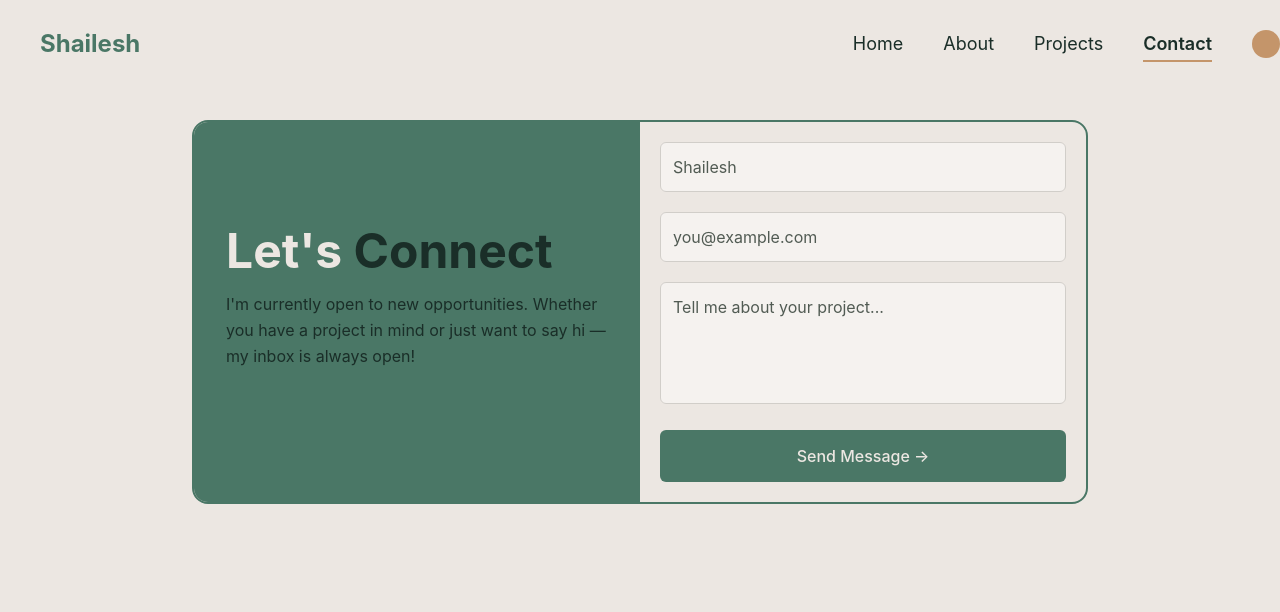
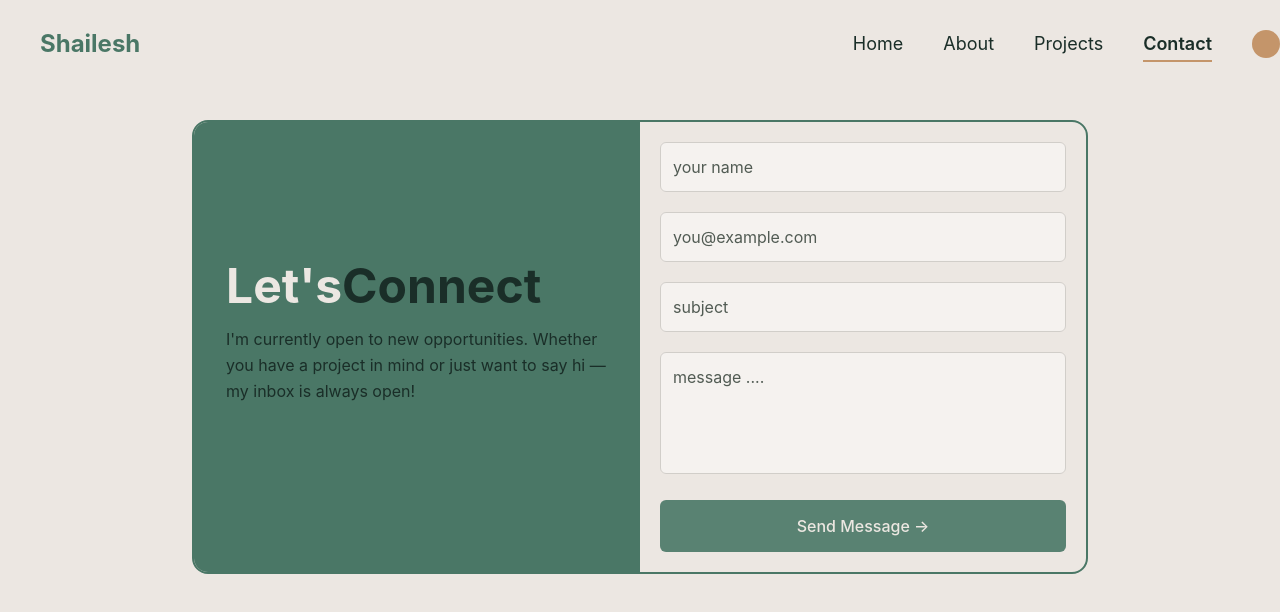
Before and after one commit to codebyshailesh/codebyshailesh.github.io, a React (Vite) app: page /contact in a window 1280 px wide. Shown: the top 612 px of the page. Built offline with nearby package versions, Linux system fonts and the light colour scheme.

Commit message:
Added email feature

```diff
--- a/package.json
+++ b/package.json
@@ -11,6 +11,7 @@
     "build": "vite build"
   },
   "dependencies": {
+    "@emailjs/browser": "^4.4.1",
     "@tailwindcss/vite": "^4.3.0",
     "lucide-react": "^1.14.0",
     "react": "^19.2.6",
--- a/src/pages/Contact.jsx
+++ b/src/pages/Contact.jsx
@@ -1,10 +1,68 @@
+import { useEffect, useState } from "react";
+import emailjs from "@emailjs/browser";
+
 const Contact = () => {
+  const [name, setName] = useState("");
+  const [email, setEmail] = useState("");
+  const [message, setMessage] = useState("");
+  const [subject, setSubject] = useState("");
+  const [isDisable, setIsDisable] = useState(true);
+
+  async function sendEmail(e) {
+    e.preventDefault();
+
+    if (!name || !email || !message || !subject) {
+      alert("All fields are required");
+      return;
+    }
+
+    setIsDisable(true);
+
+    const templateParams = {
+      name: name,
+      email: email,
+      subject: subject,
+      message: message,
+    };
+
+    try {
+      const response = await emailjs.send(
+        import.meta.env.VITE_EMAILJS_SERVICE_ID,
+        import.meta.env.VITE_EMAILJS_TEMPLATE_ID,
+        templateParams,
+        import.meta.env.VITE_EMAILJS_PUBLIC_KEY,
+      );
+
+      console.log("SUCCESS!", response);
+
+      alert("Message sent successfully!");
+
+      setName("");
+      setEmail("");
+      setSubject("");
+      setMessage("");
+    } catch (error) {
+      console.log("FAILED...", error);
+      alert("Failed to send message");
+    } finally {
+      setIsDisable(false);
+    }
+  }
+
+  useEffect(() => {
+    if (name.trim() && email.trim() && message.trim()) {
+      setIsDisable(false);
+    } else {
+      setIsDisable(true);
+    }
+  }, [name, email, message]);
+
   return (
     <div className="max-w-4xl my-8 mx-auto grid grid-cols-2 rounded-2xl border-2 border-primary overflow-hidden">
       {/* Left Side */}
       <div className="grid place-content-center bg-primary px-8 transition-colors duration-500 animate-slide-in-left [animation-delay:500ms]">
         <h1 className="text-5xl font-bold mt-3 mb-4 text-background dark:text-background">
-          Let's{" "}
+          Let's
           <span className="text-foreground dark:text-foreground">Connect</span>
         </h1>
         <p className="text-foreground dark:text-muted mb-10 leading-relaxed">
@@ -15,11 +73,13 @@ const Contact = () => {
 
       {/* Right Side */}
       <div className="p-5 animate-slide-in-right [animation-delay:500ms]">
-        <form className="space-y-5 text-left">
+        <form className="space-y-5 text-left" onSubmit={sendEmail}>
           <div>
             <input
               type="text"
-              placeholder="Shailesh"
+              placeholder="your name"
+              value={name}
+              onChange={(e) => setName(e.target.value)}
               className="w-full p-3 rounded-md bg-card dark:bg-card border border-border dark:border-border text-foreground dark:text-foreground placeholder:text-muted focus:outline-none focus:ring-2 focus:ring-primary transition duration-200"
             />
           </div>
@@ -27,19 +87,33 @@ const Contact = () => {
             <input
               type="email"
               placeholder="you@example.com"
+              value={email}
+              onChange={(e) => setEmail(e.target.value)}
+              className="w-full p-3 rounded-md bg-card dark:bg-card border border-border dark:border-border text-foreground dark:text-foreground placeholder:text-muted focus:outline-none focus:ring-2 focus:ring-primary transition duration-200"
+            />
+          </div>
+          <div>
+            <input
+              type="text"
+              placeholder="subject"
+              value={subject}
+              onChange={(e) => setSubject(e.target.value)}
               className="w-full p-3 rounded-md bg-card dark:bg-card border border-border dark:border-border text-foreground dark:text-foreground placeholder:text-muted focus:outline-none focus:ring-2 focus:ring-primary transition duration-200"
             />
           </div>
           <div>
             <textarea
               rows={4}
-              placeholder="Tell me about your project..."
+              placeholder="message ...."
+              value={message}
+              onChange={(e) => setMessage(e.target.value)}
               className="w-full p-3 rounded-md bg-card dark:bg-card border border-border dark:border-border text-foreground dark:text-foreground placeholder:text-muted focus:outline-none focus:ring-2 focus:ring-primary transition duration-200 resize-none"
             />
           </div>
           <button
             type="submit"
-            className="w-full bg-primary dark:bg-primary text-primary-foreground dark:text-primary-foreground py-3.5 rounded-md font-medium hover:opacity-90 active:scale-95 transition-all duration-200"
+            disabled={isDisable}
+            className="w-full bg-primary dark:bg-primary text-primary-foreground dark:text-primary-foreground py-3.5 rounded-md font-medium hover:opacity-90 active:scale-95 transition-all duration-200 disabled:opacity-90"
           >
             Send Message →
           </button>
```
Also changed, not shown: 2 other files (tests, documents, lock files or other folders).
